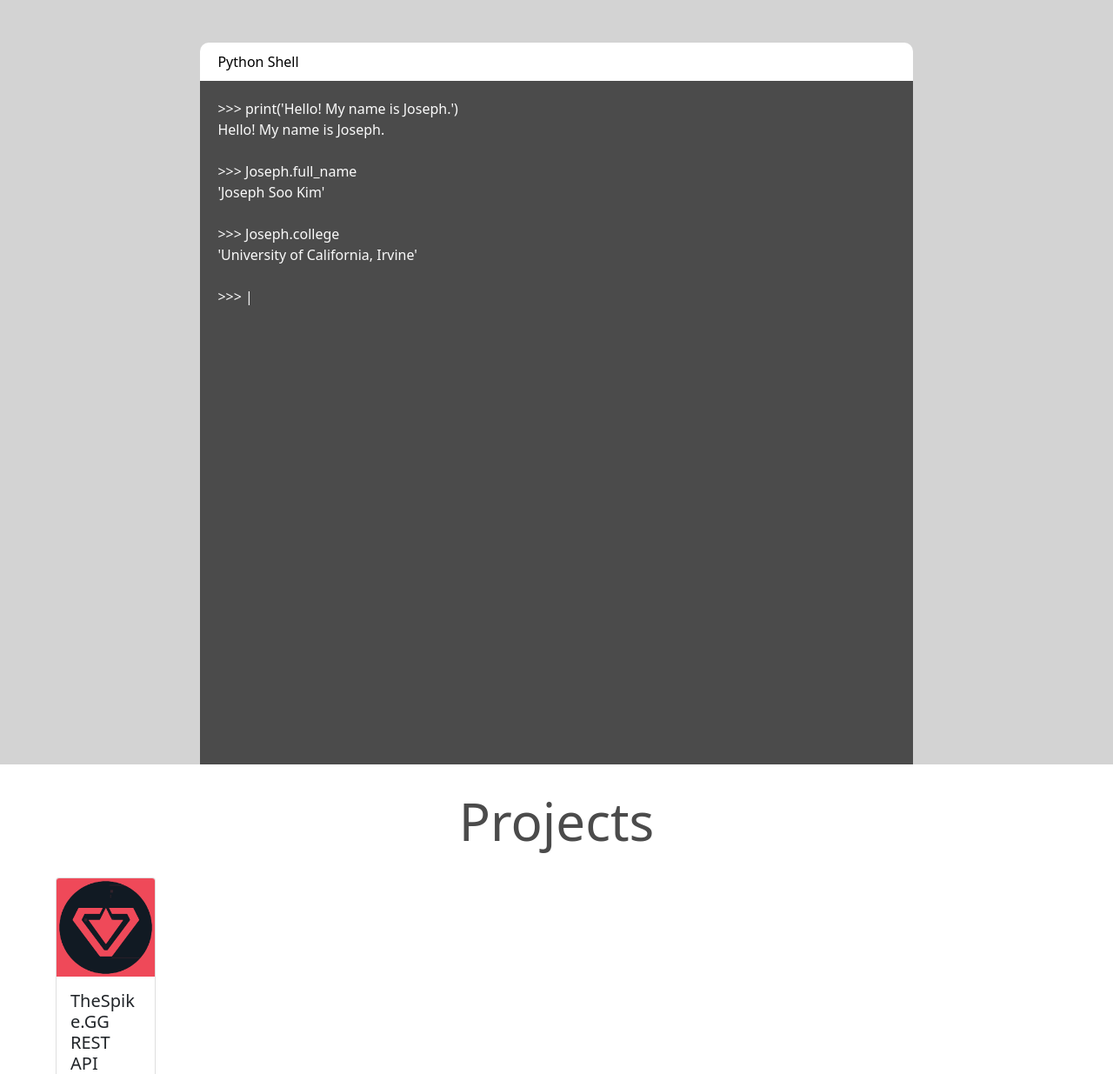
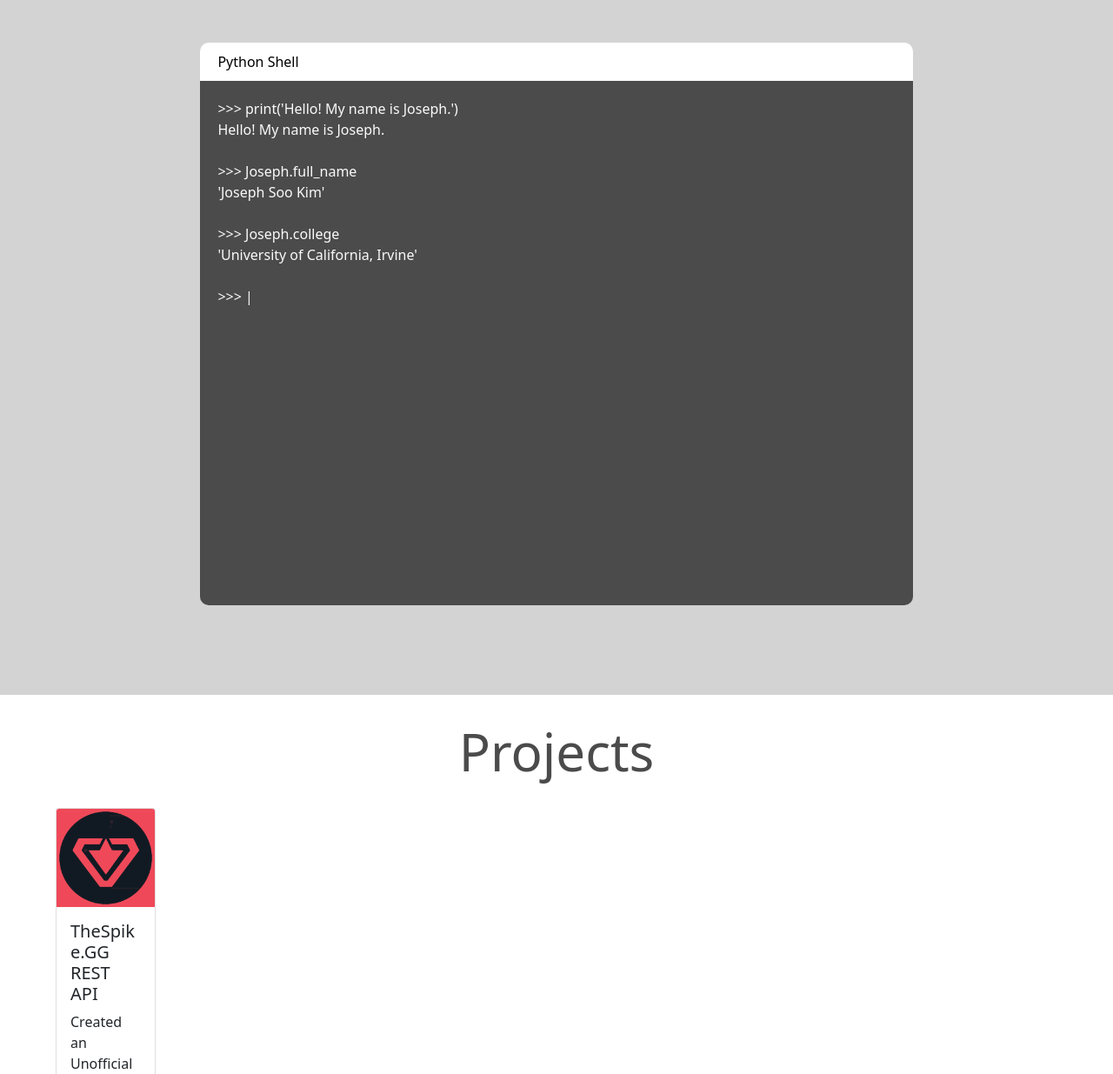
Before and after one commit to josephsookim/v1, a Flask app: page / in a window 1280 px wide. Shown: the part 401-1636 px from the top of the page at 87% size. Run offline with Flask 2, Linux system fonts and the light colour scheme.

Commit message:
Update styles.css

```diff
--- a/static/css/styles.css
+++ b/static/css/styles.css
@@ -43,8 +43,8 @@ html {
 
 #about {
   background-color: #d3d3d3;
-  height: 110%;
   width: 100%;
+  height: 100%;
 }
 
 #code {
@@ -53,7 +53,7 @@ html {
   margin: auto;
   padding-top: 50px;
   /*height: 700px;*/
-  height: 100%;
+  height: 90%;
   text-align: left;
   color: #fafafa;
 }
@@ -75,7 +75,7 @@ html {
   width: 80%;
   padding: 20px;
   /*height: 650px;*/
-  height: 100%;
+  height: 90%;
   margin: auto;
   background: #4b4b4b;
   border-bottom-left-radius: 10px;
```
